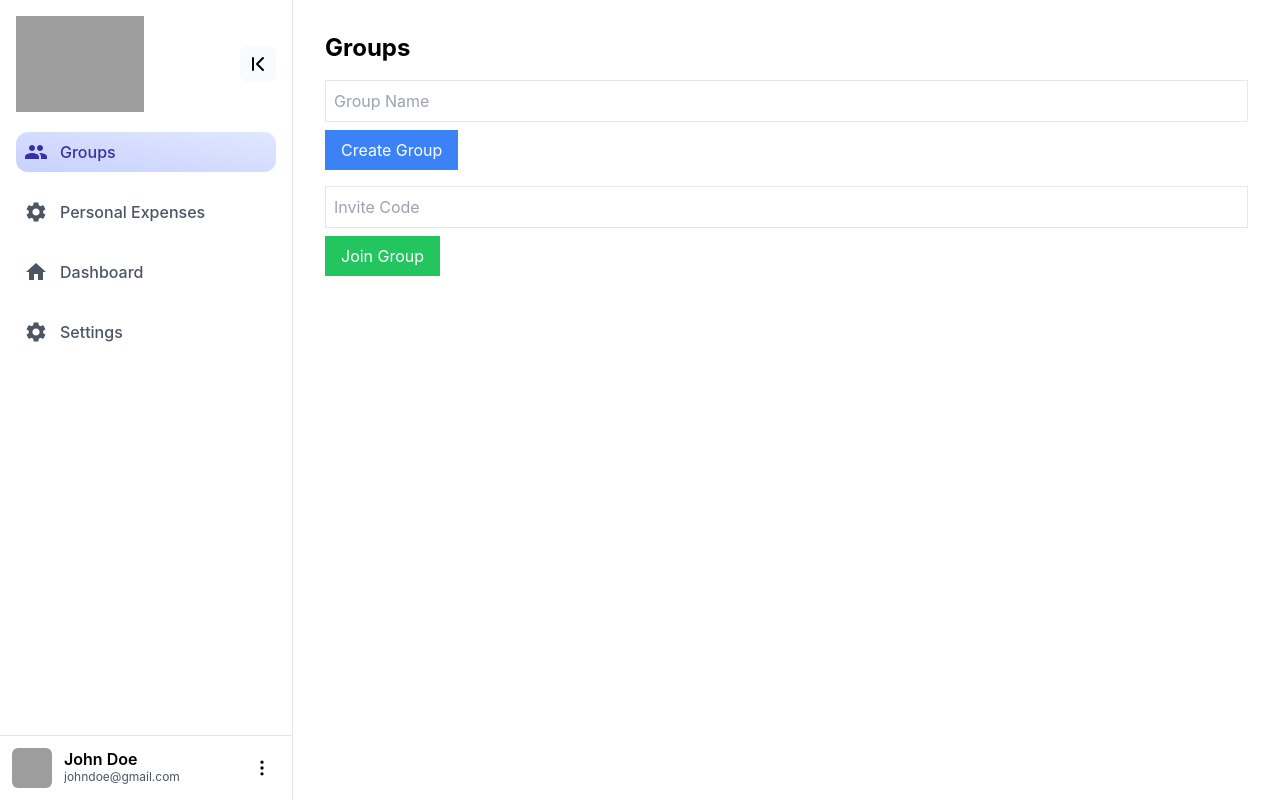
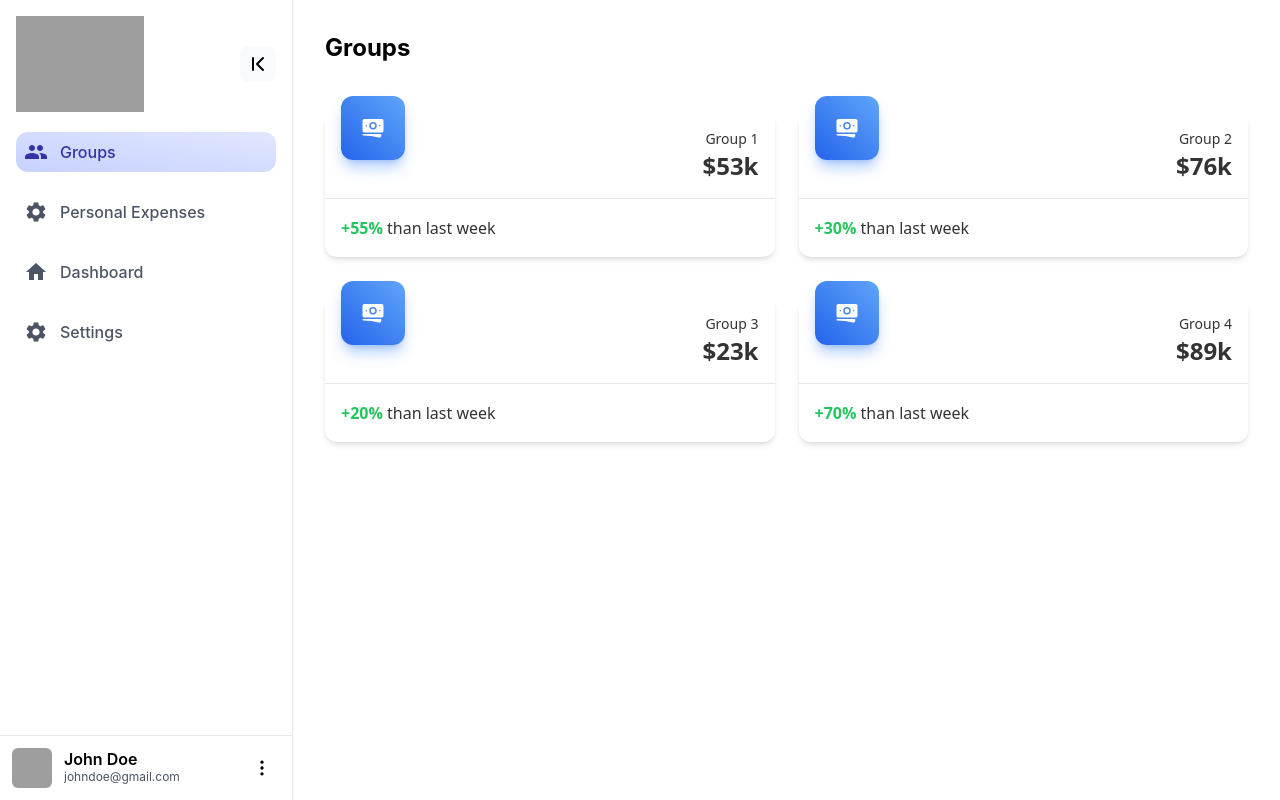
Before and after one commit to smitkevadiya50/Expenses-Management, a React (Create React App) app: page /groups in a window 1280 px wide. Built offline with nearby package versions, Linux system fonts and the light colour scheme; grey boxes are pictures that could not be loaded.

Commit message:
Add Group cards

```diff
--- a/src/components/Groups.tsx
+++ b/src/components/Groups.tsx
@@ -1,45 +1,50 @@
 import React, { useState } from 'react';
+import { GroupCard } from './groups/GroupCard';
 
 const Groups: React.FC = () => {
-  const [groupName, setGroupName] = useState('');
-  const [inviteCode, setInviteCode] = useState('');
 
-  const handleCreateGroup = () => {
-    // Logic to create a group
-    console.log('Group created:', groupName);
-  };
-
-  const handleJoinGroup = () => {
-    // Logic to join a group using invite code
-    console.log('Joined group with code:', inviteCode);
-  };
+    const groupData = [
+      {
+        groupName: "Group 1",
+        groupMoney: "$53k",
+        groupGrowth: "than last week",
+        growthPercentage: "+55%"
+      },
+      {
+        groupName: "Group 2",
+        groupMoney: "$76k",
+        groupGrowth: "than last week",
+        growthPercentage: "+30%"
+      },
+      {
+        groupName: "Group 3",
+        groupMoney: "$23k",
+        groupGrowth: "than last week",
+        growthPercentage: "+20%"
+      },
+      {
+        groupName: "Group 4",
+        groupMoney: "$89k",
+        groupGrowth: "than last week",
+        growthPercentage: "+70%"
+      }
+    ];
 
   return (
     <div className="p-4">
       <h1 className="text-2xl font-bold mb-4">Groups</h1>
-      <div className="mb-4">
-        <input
-          type="text"
-          value={groupName}
-          onChange={(e) => setGroupName(e.target.value)}
-          placeholder="Group Name"
-          className="border p-2 w-full mb-2"
-        />
-        <button onClick={handleCreateGroup} className="bg-blue-500 text-white px-4 py-2">
-          Create Group
-        </button>
-      </div>
-      <div>
-        <input
-          type="text"
-          value={inviteCode}
-          onChange={(e) => setInviteCode(e.target.value)}
-          placeholder="Invite Code"
-          className="border p-2 w-full mb-2"
-        />
-        <button onClick={handleJoinGroup} className="bg-green-500 text-white px-4 py-2">
-          Join Group
-        </button>
+      <div className='mt-12'>
+        <div className='mb-12 grid gap-y-10 gap-x-6 md:grid-cols-1 xl:grid-cols-2'>
+          {groupData.map((group, index) => (
+            <GroupCard
+              key={index}
+              groupName={group.groupName}
+              groupMoney={group.groupMoney}
+              groupGrowth={group.groupGrowth}
+              growthPercentage={group.growthPercentage}
+            />
+          ))}
+        </div>
       </div>
     </div>
   );
--- /dev/null
+++ b/src/components/groups/GroupCard.tsx
@@ -0,0 +1,45 @@
+import React from 'react';
+
+interface GroupCardProps {
+  groupName: string;
+  groupMoney: string;
+  groupGrowth: string;
+  growthPercentage: string;
+}
+
+export const GroupCard: React.FC<GroupCardProps> = ({ groupName, groupMoney, groupGrowth, growthPercentage }) => {
+  return (
+    <div className="relative flex flex-col bg-clip-border rounded-xl bg-white text-gray-700 shadow-md">
+      <div className="bg-clip-border mx-4 rounded-xl overflow-hidden bg-gradient-to-tr from-blue-600 to-blue-400 text-white shadow-blue-500/40 shadow-lg absolute -mt-4 grid h-16 w-16 place-items-center">
+        <svg
+          xmlns="http://www.w3.org/2000/svg"
+          viewBox="0 0 24 24"
+          fill="currentColor"
+          aria-hidden="true"
+          className="w-6 h-6 text-white"
+        >
+          <path d="M12 7.5a2.25 2.25 0 100 4.5 2.25 2.25 0 000-4.5z" />
+          <path
+            fillRule="evenodd"
+            d="M1.5 4.875C1.5 3.839 2.34 3 3.375 3h17.25c1.035 0 1.875.84 1.875 1.875v9.75c0 1.036-.84 1.875-1.875 1.875H3.375A1.875 1.875 0 011.5 14.625v-9.75zM8.25 9.75a3.75 3.75 0 117.5 0 3.75 3.75 0 01-7.5 0zM18.75 9a.75.75 0 00-.75.75v.008c0 .414.336.75.75.75h.008a.75.75 0 00.75-.75V9.75a.75.75 0 00-.75-.75h-.008zM4.5 9.75A.75.75 0 015.25 9h.008a.75.75 0 01.75.75v.008a.75.75 0 01-.75.75H5.25a.75.75 0 01-.75-.75V9.75z"
+            clipRule="evenodd"
+          />
+          <path d="M2.25 18a.75.75 0 000 1.5c5.4 0 10.63.722 15.6 2.075 1.19.324 2.4-.558 2.4-1.82V18.75a.75.75 0 00-.75-.75H2.25z" />
+        </svg>
+      </div>
+      <div className="p-4 text-right">
+        <p className="block antialiased font-sans text-sm leading-normal font-normal text-blue-gray-600">
+          {groupName}
+        </p>
+        <h4 className="block antialiased tracking-normal font-sans text-2xl font-semibold leading-snug text-blue-gray-900">
+          {groupMoney}
+        </h4>
+      </div>
+      <div className="border-t border-blue-gray-50 p-4">
+        <p className="block antialiased font-sans text-base leading-relaxed font-normal text-blue-gray-600">
+          <strong className="text-green-500">{growthPercentage}</strong>&nbsp;{groupGrowth}
+        </p>
+      </div>
+    </div>
+  );
+};
```
